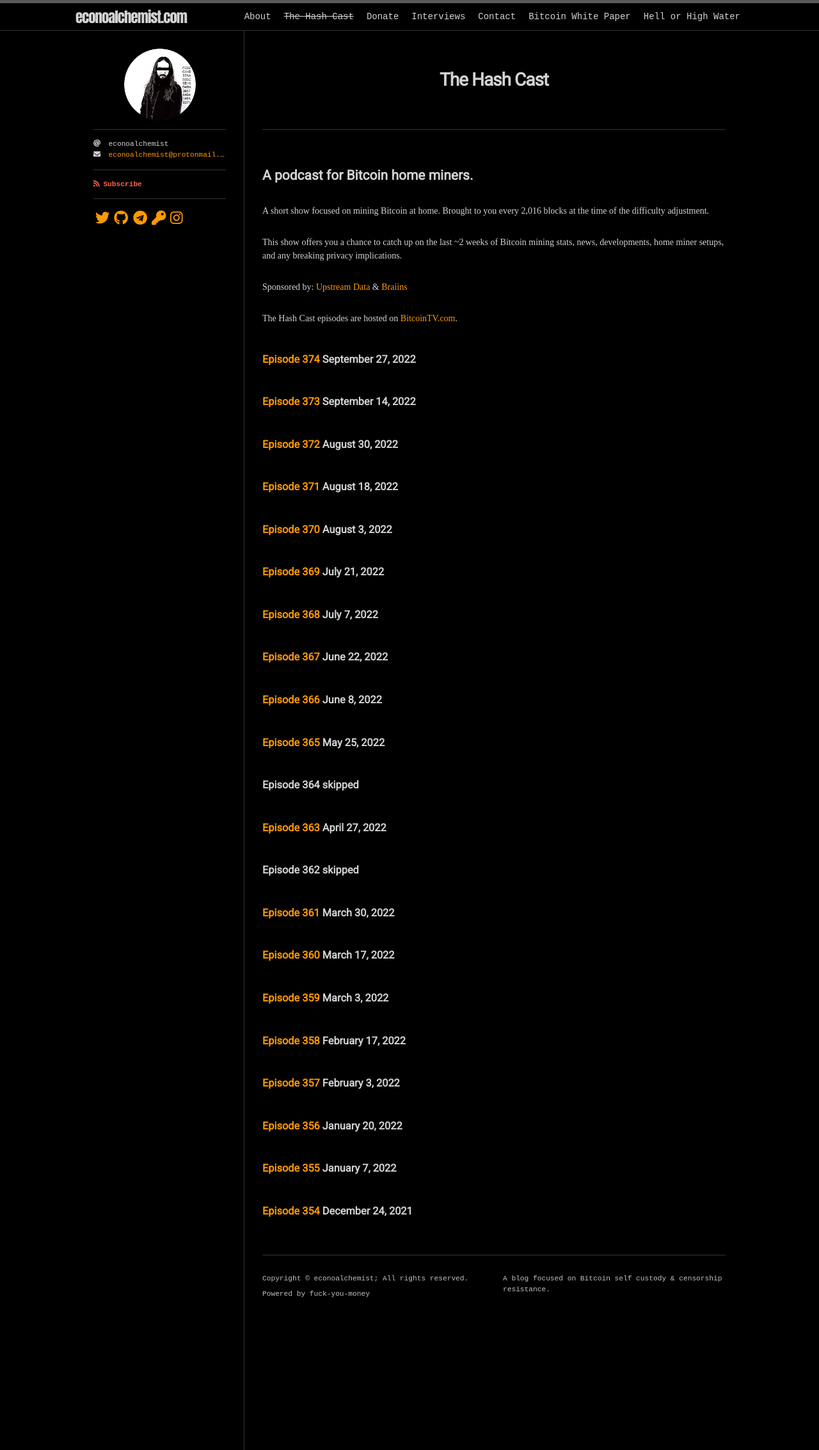
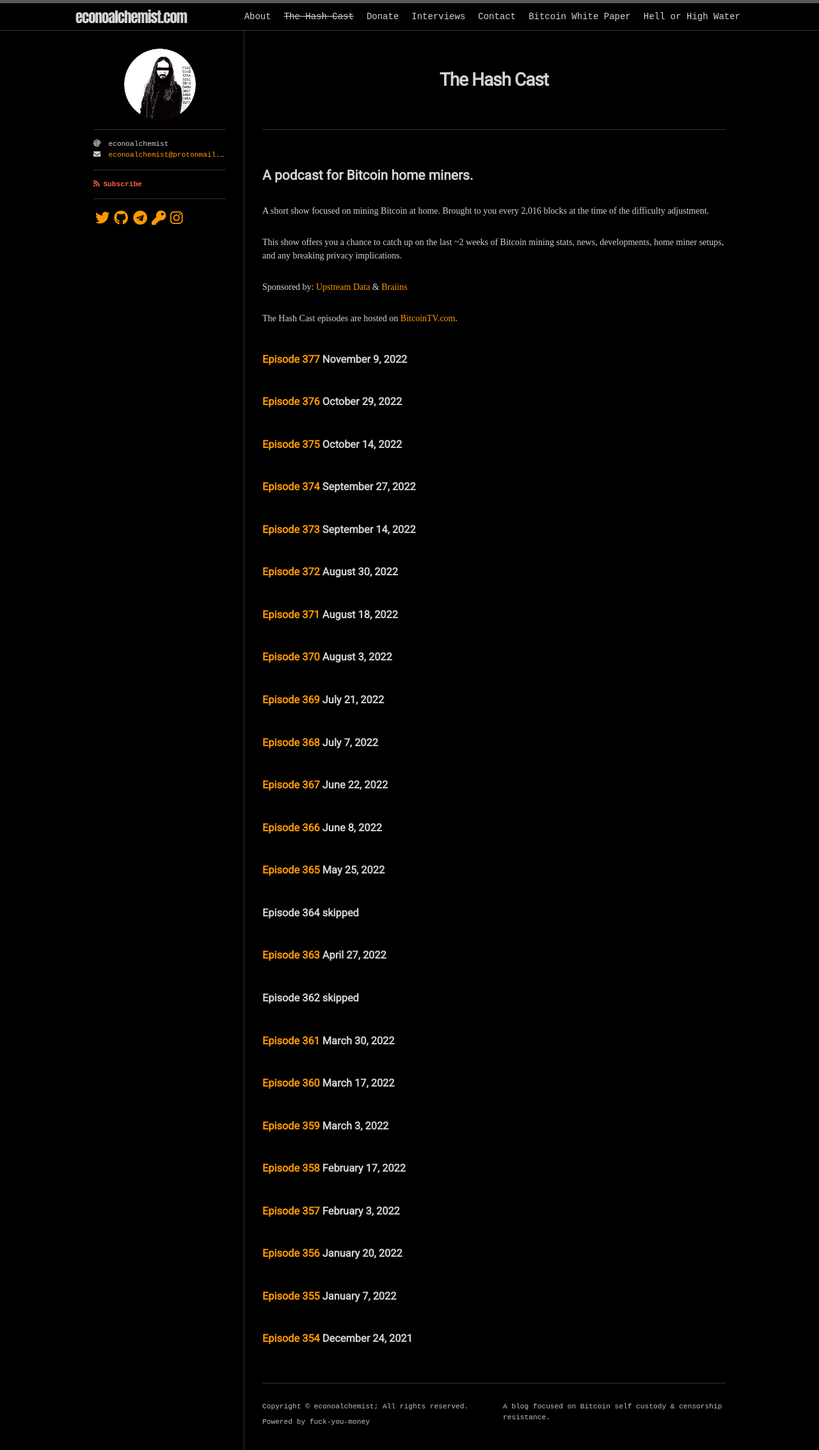
Before and after one commit to econoalchemist/econoalchemist.github.io, a Jekyll site: the page built from hashcast.md, in a window 1280 px wide. Shown: the whole page at 64% size. Built offline with Jekyll 4.4.1, drawn with Linux system fonts in a browser that asks for light colours; nearby versions of some CDN libraries; some web fonts are replaced.

Commit message:
Update hashcast.md

```diff
--- a/hashcast.md
+++ b/hashcast.md
@@ -12,6 +12,12 @@ This show offers you a chance to catch up on the last ~2 weeks of Bitcoin mining
 Sponsored by: [Upstream Data](https://blog.upstreamdata.ca/) & [Braiins](https://braiins.com/)
 
 The Hash Cast episodes are hosted on [BitcoinTV.com](https://bitcointv.com/c/hashcast/videos).
+
+### [Episode 377](https://bitcointv.com/w/ebcxfFdiiCq6UpubHJdAHc) November 9, 2022
+
+### [Episode 376](https://bitcointv.com/w/scsK7phoKzHyAq3fMXrSDJ) October 29, 2022
+
+### [Episode 375](https://bitcointv.com/w/28R5Dz8iZJJ6krLwdaEH6J) October 14, 2022
 
 ### [Episode 374](https://bitcointv.com/w/kiUrLz4uHf72XnxGywmQeq) September 27, 2022
 
```
